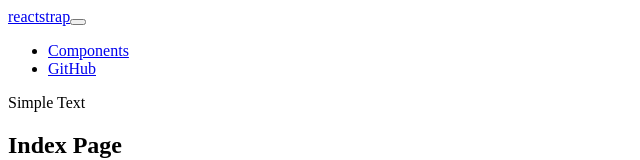
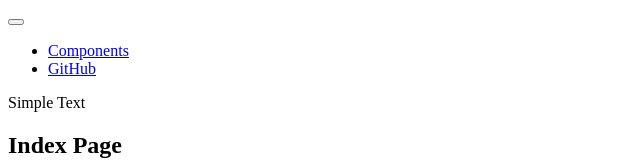
Before and after one commit to MihaiGitHub/seoblog, a Next.js app in the folder frontend/: page / in a window 1280 px wide. Shown: the top 160 px of the page, without its empty margins (0-640 px from the left). Built offline with nearby package versions, Linux system fonts and the light colour scheme.

Commit message:
Environment files

```diff
--- a/frontend/components/Header.js
+++ b/frontend/components/Header.js
@@ -1,4 +1,5 @@
 import React, { useState } from "react";
+import { APP_NAME } from "../config";
 import {
   Collapse,
   Navbar,
@@ -24,7 +25,7 @@
   return (
     <div>
       <Navbar color="light" light expand="md">
-        <NavbarBrand href="/">reactstrap</NavbarBrand>
+        <NavbarBrand href="/">{APP_NAME}</NavbarBrand>
         <NavbarToggler onClick={toggle} />
         <Collapse isOpen={isOpen} navbar>
           <Nav className="me-auto" navbar>
--- /dev/null
+++ b/frontend/config.js
@@ -0,0 +1,9 @@
+import getConfig from "next/config";
+
+const { publicRuntimeConfig } = getConfig();
+
+export const API = publicRuntimeConfig.PRODUCTION
+  ? "https://seoblog.com"
+  : "http://localhost:8000";
+
+export const APP_NAME = publicRuntimeConfig.APP_NAME;
```
Also changed, not shown: 2 other files (tests, documents, lock files or other folders).
